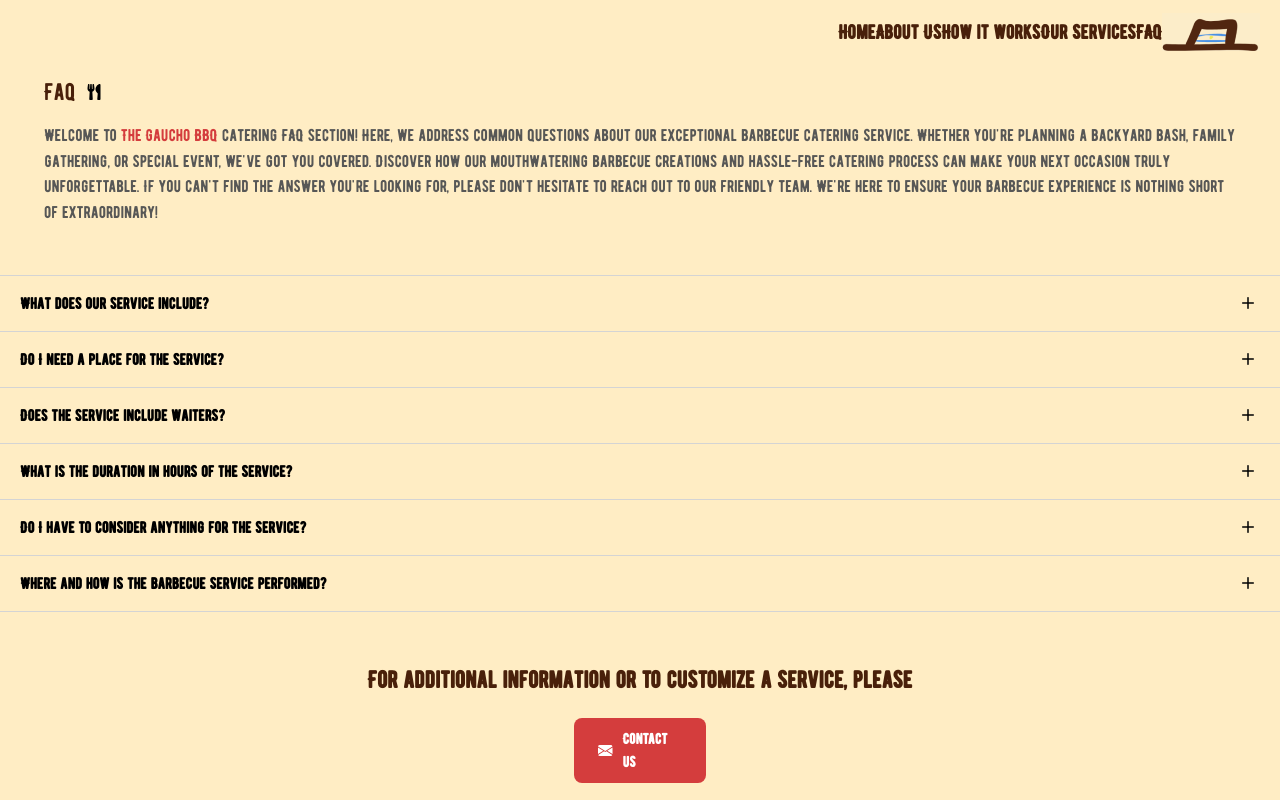
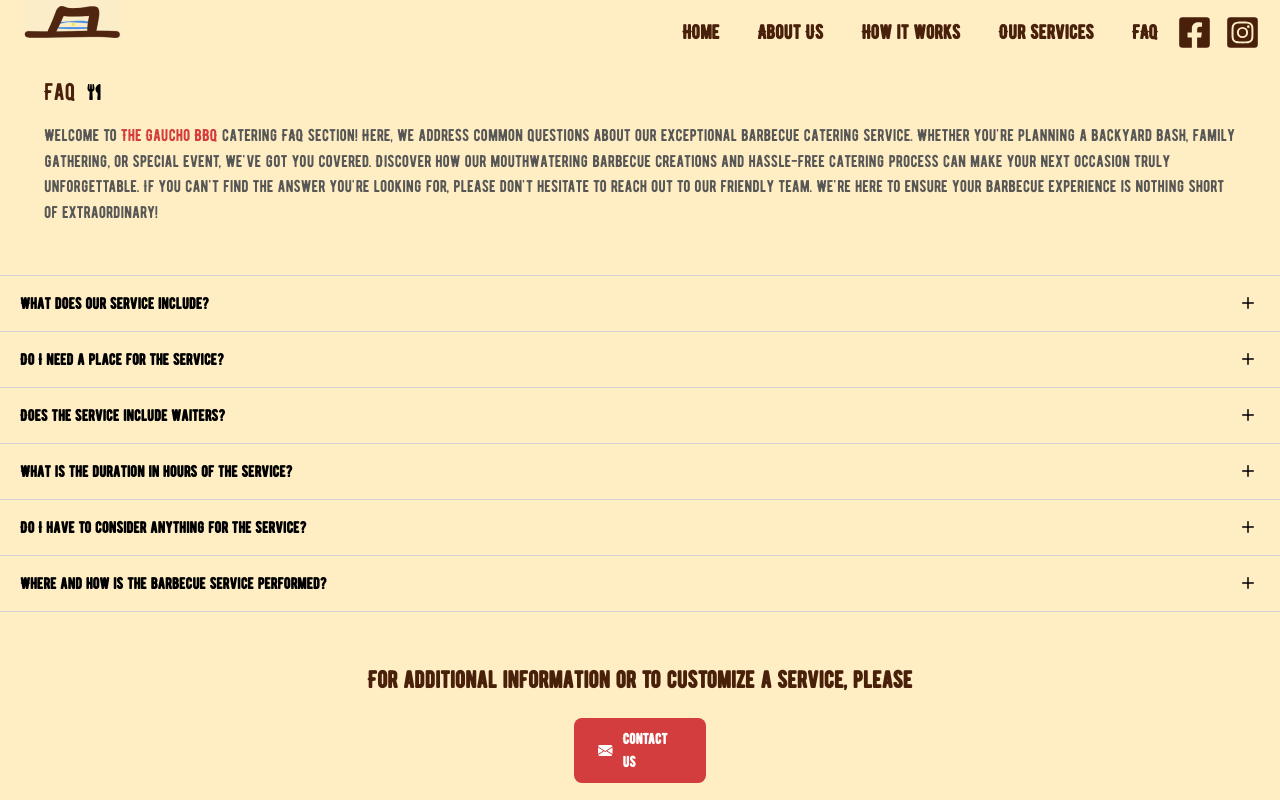
Before and after one commit to gabimancini/gaucho_steak, a React (Create React App) app: page /faq in a window 1280 px wide. Shown: the top 800 px of the page. Built offline with nearby package versions, Linux system fonts and the light colour scheme.

Commit message:
Responsive nav

```diff
--- a/src/components/navLinks.js
+++ b/src/components/navLinks.js
@@ -38,7 +38,7 @@ const NavLinks = (props ) => {
     const { className, type } = props
     const [active, setActive] = useState("Home");
     const classes = clsx(
-        type === "nav" && 'my-[20px] text-[20px] text-brown font-narrow font-bold inline-block',
+        type === "nav" && 'my-[20px] text-[20px] text-brown font-narrow font-bold inline-block md:px-[19px]',
         type === "footer" && 'font-regular mb-[15px] inline-block text-[16px] font-narrow text-white',
     )
     return (
--- a/src/components/navbar.js
+++ b/src/components/navbar.js
@@ -13,10 +13,9 @@ const Navbar = () => {
 
   return (
     <header>
-      <Container className="h-[64px]" >
-        <nav className="fixed  h-[64px] bg-yellow px-[20px] w-full flex justify-between items-center navbar z-[999]"
-        >
-          {/* Sidebar */}
+      <Container className="h-[64px] relative" >
+        <nav className="fixed  h-[64px] bg-yellow px-[20px] w-full flex justify-between navbar z-[999]">
+             {/* Sidebar */}
           <div
             onClick={() => setToggle(!toggle)}
             className={`${!toggle ? "  translate-x-[-100%] transition-all duration-1000 " : "translate-x-[0] transition-all duration-1000 "
@@ -28,26 +27,22 @@ const Navbar = () => {
               <Links to="/contact" className="self-center mt-[46px]" icon="envelope" size="medium" type="button" children="Contact us" />
             </ul>
           </div>
-
-
+          <div className="sm:hidden flex flex-1  items-center">
+            <button
+              onClick={() => setToggle(!toggle)}
+            >{toggle ? <BsXLg className="stroke-1 text-[24px] text-red" /> : <FaBars className="text-[24px] text-red" />}</button>
+          </div>
           {/* Desktop Navigation */}
           <ul className="list-none sm:flex hidden justify-end items-center flex-1">
             <NavLinks type='nav' />
+            <SocialIcons type='nav' />
           </ul>
-
           {/* Mobile Navigation */}
-          <div className="sm:hidden flex flex-1  items-center">
-
-            <button
-              onClick={() => setToggle(!toggle)}
-            >{toggle ? <BsXLg className="    stroke-1 text-[24px] text-red" /> : <FaBars className="text-[24px] text-red" />}</button>
-
-
-          </div>
-          {/* Logo */}
-          <Links to="/" className="md:self=start"><img className="width-[98px]" src={Logo} alt="Logo" /></Links>
+          <Links to="/" className="absolute right-[24px] w-[98px] md:left-[24px]"><img src={Logo} alt="Logo" /></Links>
 
         </nav>
+          {/* Logo */}
+
       </Container>
     </header>
   );
```
